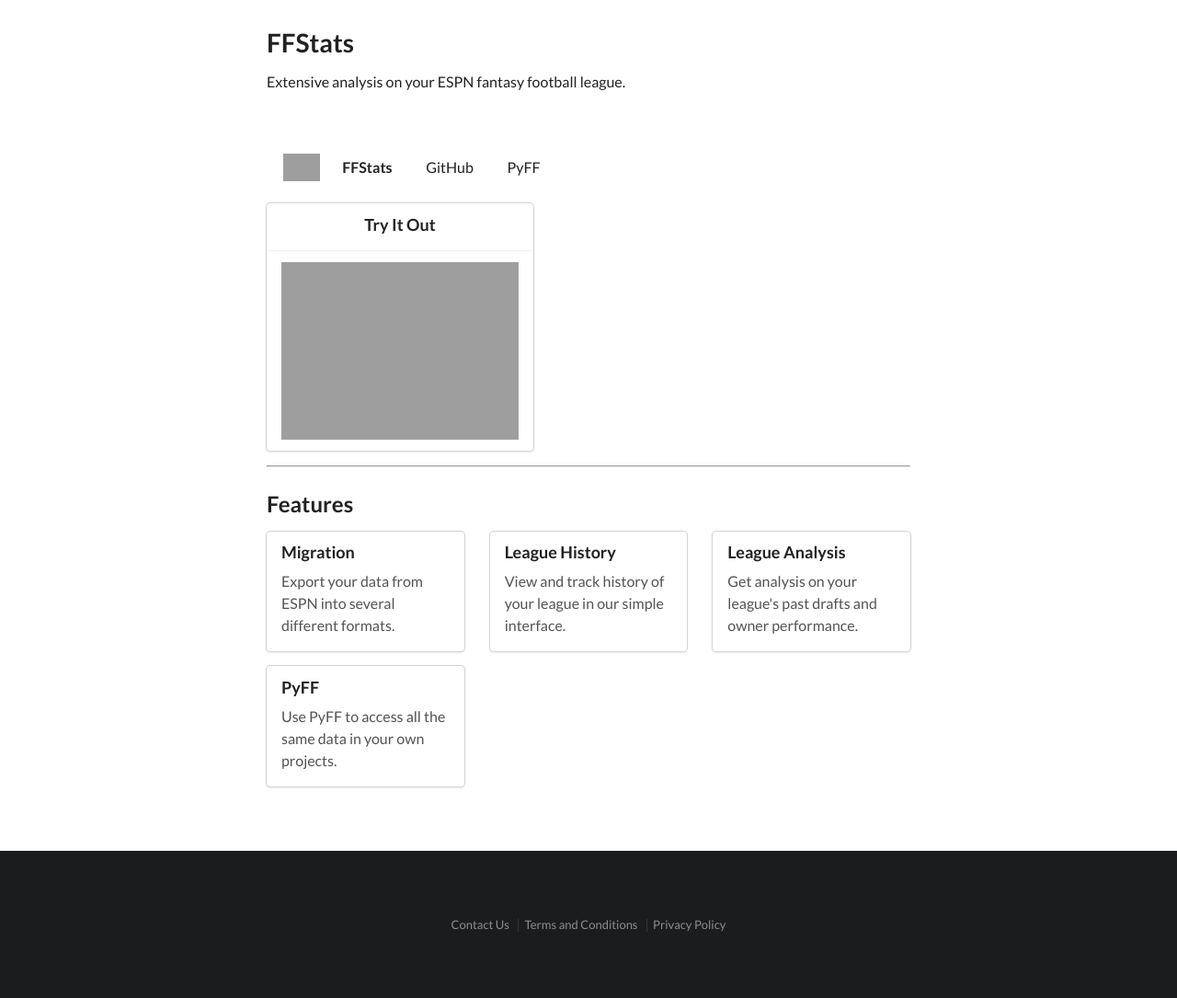
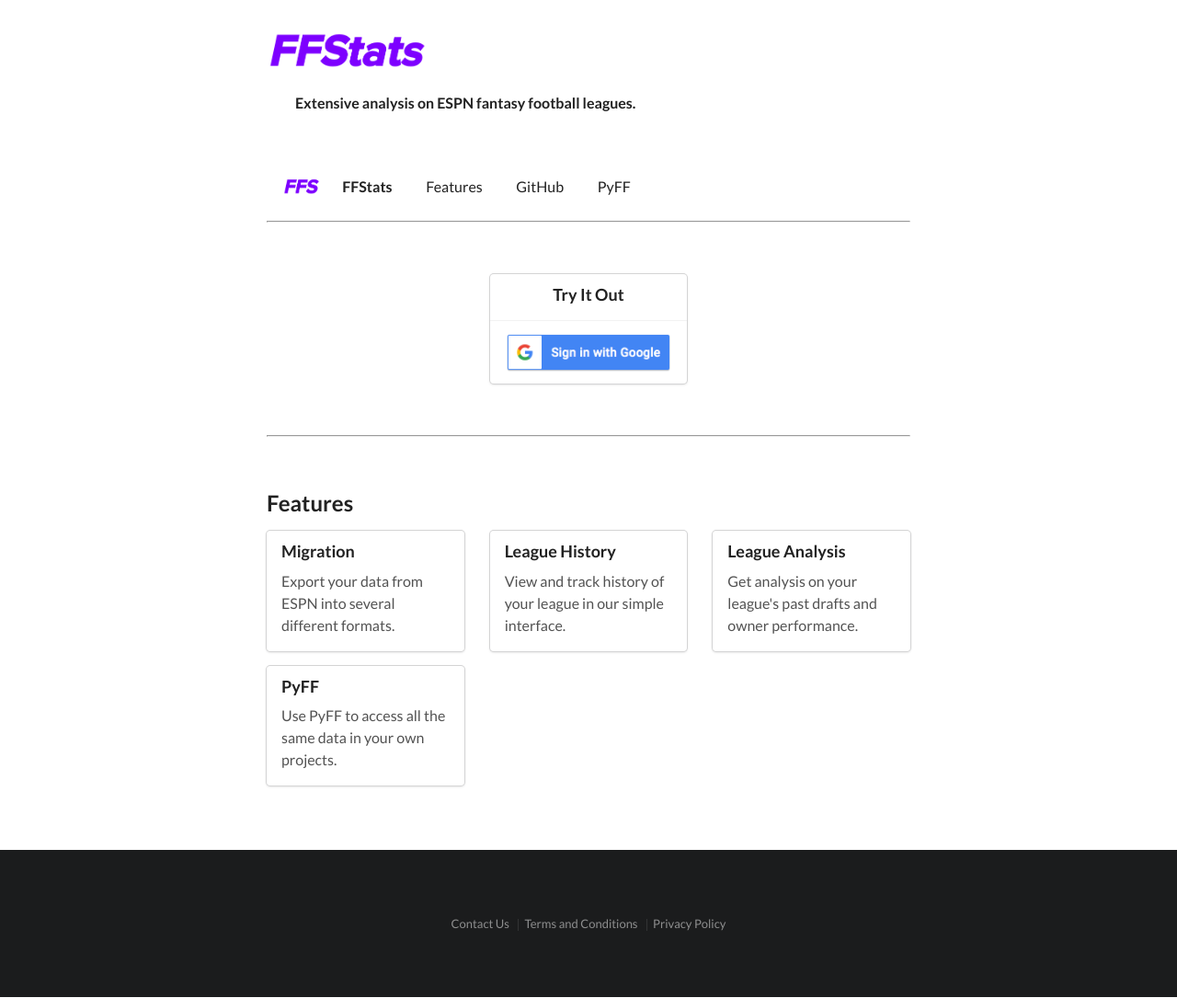
Before and after one commit to nishilshah17/FFStats, a Flask app: page / in a window 1280 px wide. Shown: the whole page at 92% size. Run offline with Flask 2, Linux system fonts and the light colour scheme; some libraries are stand-ins or nearby versions; grey boxes are pictures that could not be loaded.

Commit message:
add logo to home page

```diff
--- a/templates/index.html
+++ b/templates/index.html
@@ -106,23 +106,34 @@
   <body>
 
   <div class="ui main text container">
-    <h1 class="ui header">FFStats</h1>
-    <p>Extensive analysis on your ESPN fantasy football league.</p>
+    <img width="25%" class="ui image" src="{{url_for('static',filename='images/logo.png')}}">
+    <br/>
+    <p>
+      &nbsp;&nbsp;&nbsp;&nbsp;
+      &nbsp;&nbsp;&nbsp;&nbsp;
+      <b>Extensive analysis on ESPN fantasy football leagues.</b>
+    </p>
   </div>
 
 
   <div class="ui borderless main menu">
     <div class="ui text container">
       <div class="header item">
-        <img class="logo" src="assets/images/logo.png">
+        <img class="logo" src="{{url_for('static',filename='images/logo_mini.png')}}">
         FFStats
       </div>
+      <a href="#features" class="item">Features</>
       <a href="https://github.com/nishilshah17/FFStats" target="_" class="item">GitHub</a>
       <a href="https://github.com/nishilshah17/PyFF" target="_" class="item">PyFF</a>
     </div>
   </div>
 
   <div class="ui text container">
+    <hr>
+    <br/><br/>
+    <div class="ui three column grid">
+      <div class="column"></div>
+      <div class="column">
         <div class="ui card">
           <div class="content">
             <div class="center aligned header">
@@ -131,12 +142,19 @@
           </div>
           <div class="extra content">
             <div class="center aligned author">
-          <img class="ui image" src="https://semantic-ui.com/images/avatar/small/jenny.jpg">
+              <a>
+                <img class="ui image" src="{{url_for('static',filename='images/signin.png')}}">
+              </a>
             </div>
           </div>
         </div>
+      </div>
+      <div class="column"></div>
+    </div>
+    <br/><br/>
     <hr>
-    <h2 class="ui header">Features</h2>
+    <br/>
+    <h2 class="ui header" id="features">Features</h2>
     <div class="ui three column grid">
       <div class="column">
         <div class="ui fluid card">
```
Also changed, not shown: static/images/logo.png (added), static/images/logo_mini.png (added), static/images/signin.png (added), 3 other files. Lines whose indentation alone changed are shown as unchanged.
